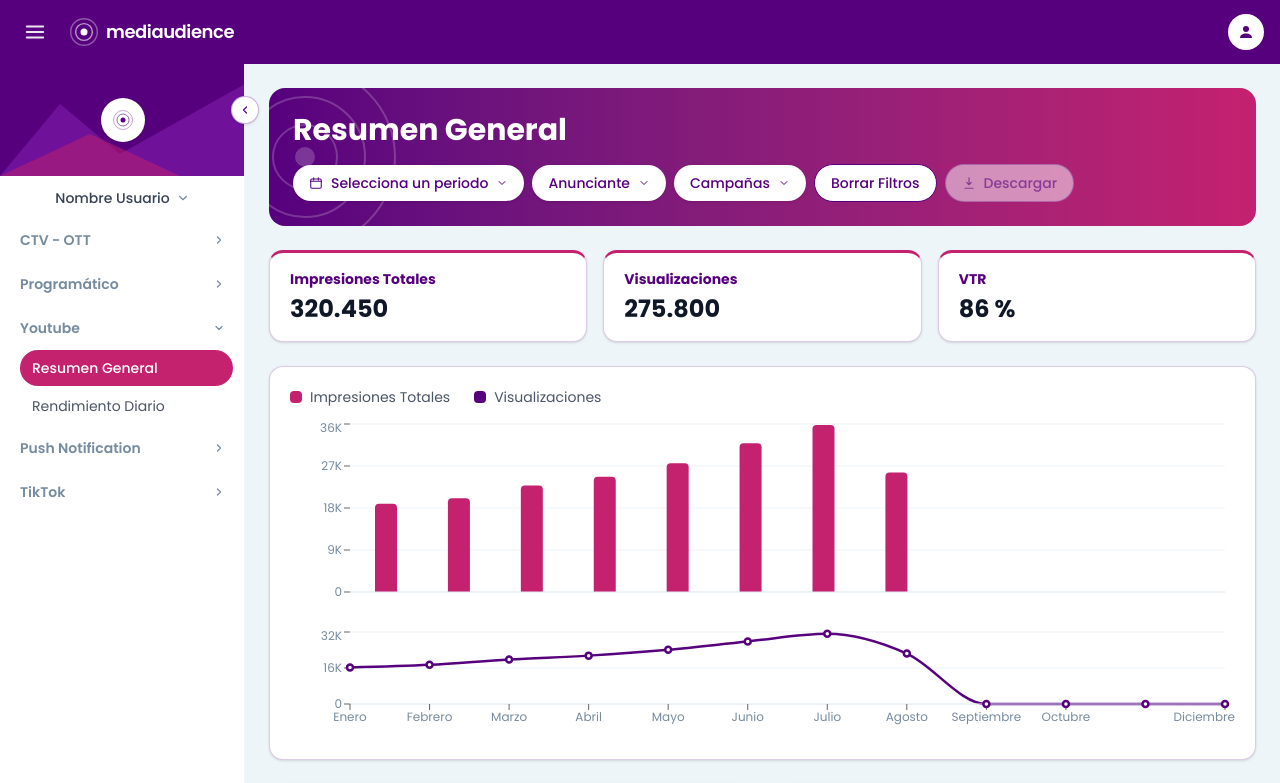
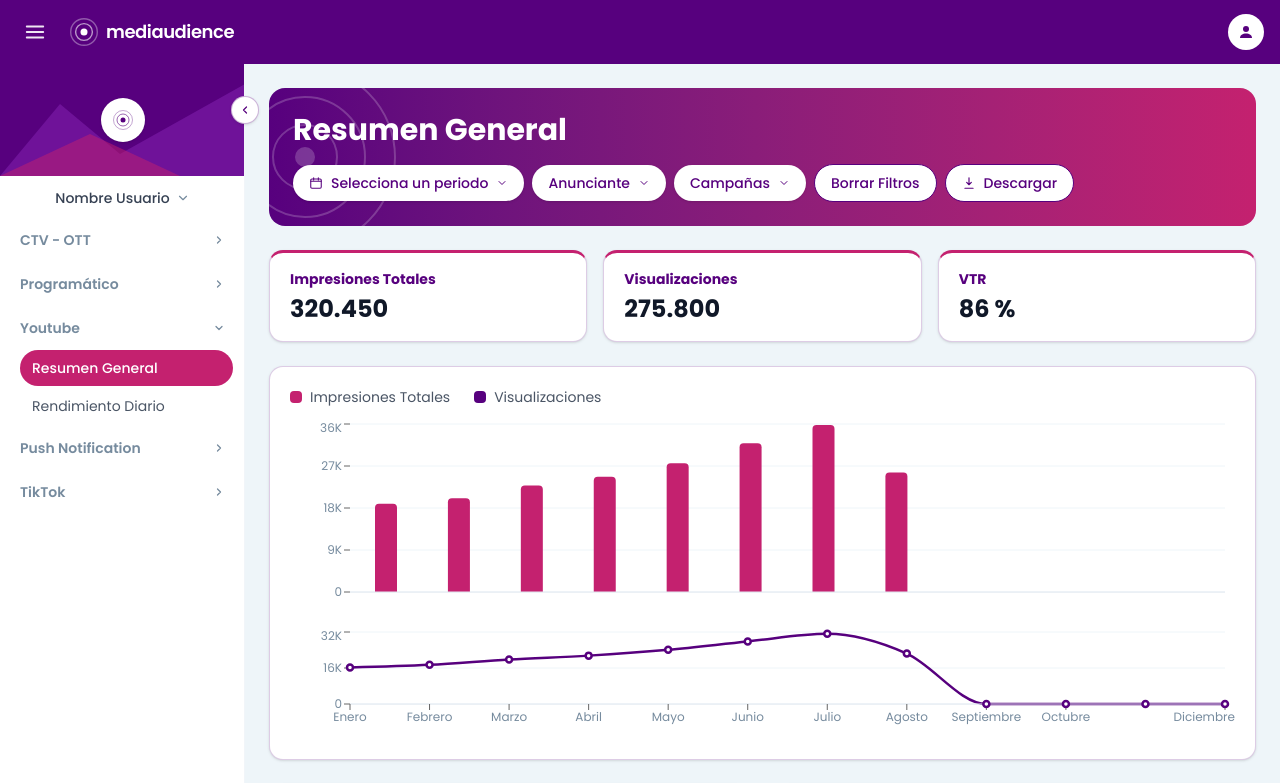
Before and after one commit to mediaudience/hub-mediaudience, a React (Vite) app: page /youtube/resumen-general in a window 1280 px wide. Shown: the top 783 px of the page. Built offline with nearby package versions, Linux system fonts and the light colour scheme.

Commit message:
Enable Descargar button: export current view (KPIs/chart/donuts or active table) as CSV

```diff
--- a/src/components/common/GradientHeader.jsx
+++ b/src/components/common/GradientHeader.jsx
@@ -2,7 +2,7 @@ import { useState } from "react";
 import PeriodPicker from "./PeriodPicker";
 import FilterPill from "./FilterPill";
 
-export default function GradientHeader({ title, filters = [], onApplyPeriod, onClearFilters }) {
+export default function GradientHeader({ title, filters = [], onApplyPeriod, onClearFilters, onDownload }) {
   const [resetKey, setResetKey] = useState(0);
 
   const handleClearFilters = () => {
@@ -44,13 +44,18 @@ export default function GradientHeader({ title, filters = [], onApplyPeriod, onC
           </button>
           <button
             type="button"
-            disabled
-            aria-disabled="true"
-            title="Próximamente"
-            className="flex items-center gap-2 bg-white/50 text-brand-purple/60 text-sm font-medium px-4 py-2 rounded-full border border-brand-purple/30 whitespace-nowrap cursor-not-allowed"
+            onClick={onDownload}
+            disabled={!onDownload}
+            aria-disabled={!onDownload}
+            title={onDownload ? "Descargar lo que estás viendo" : "No hay datos para descargar en esta vista"}
+            className={`flex items-center gap-2 text-sm font-medium px-4 py-2 rounded-full border whitespace-nowrap ${
+              onDownload
+                ? "bg-white text-brand-purple border-brand-purple hover:bg-white/90 focus-visible:outline focus-visible:outline-2 focus-visible:outline-offset-2 focus-visible:outline-white"
+                : "bg-white/50 text-brand-purple/60 border-brand-purple/30 cursor-not-allowed"
+            }`}
           >
             <svg width="14" height="14" viewBox="0 0 24 24" fill="none">
-              <path d="M12 3v12m0 0l-4-4m4 4l4-4M5 21h14" stroke="#57007E" strokeWidth="2" strokeLinecap="round" strokeLinejoin="round" opacity="0.6" />
+              <path d="M12 3v12m0 0l-4-4m4 4l4-4M5 21h14" stroke="#57007E" strokeWidth="2" strokeLinecap="round" strokeLinejoin="round" opacity={onDownload ? "1" : "0.6"} />
             </svg>
             Descargar
           </button>
--- a/src/pages/ChannelRendimientoDiario.jsx
+++ b/src/pages/ChannelRendimientoDiario.jsx
@@ -3,6 +3,7 @@ import GradientHeader from "../components/common/GradientHeader";
 import Tabs from "../components/common/Tabs";
 import DailyPerformanceTable from "../components/common/DailyPerformanceTable";
 import TestigoTable from "../components/common/TestigoTable";
+import { downloadCSV } from "../utils/csv";
 
 const TABS = [
   { key: "campana", label: "Rendimiento por Campañas", icon: "megaphone" },
@@ -10,12 +11,45 @@ const TABS = [
   { key: "testigo", label: "Testigo", icon: "clip" },
 ];
 
+const PERFORMANCE_COLUMNS = (entityKey, entityLabel) => [
+  { key: "fecha", label: "Fecha" },
+  { key: entityKey, label: entityLabel },
+  { key: "motivo", label: "Motivo" },
+  { key: "impresionesTotales", label: "Impresiones Totales" },
+  { key: "visualizaciones", label: "Visualizaciones" },
+  { key: "quartil25", label: "Quartil 25%" },
+  { key: "quartil50", label: "Quartil 50%" },
+  { key: "quartil75", label: "Quartil 75%" },
+  { key: "quartil100", label: "Quartil 100%" },
+  { key: "vtr", label: "VTR" },
+];
+
+const TESTIGO_COLUMNS = [
+  { key: "fecha", label: "Fecha" },
+  { key: "campana", label: "Campaña" },
+  { key: "publisher", label: "Publisher" },
+  { key: "estado", label: "Estado" },
+  { key: "testigoUrl", label: "Testigo" },
+];
+
 export default function ChannelRendimientoDiario({ data, filters = [{ label: "Campaña", options: [] }] }) {
   const [tab, setTab] = useState("campana");
 
+  const exportConfig = {
+    campana: { rows: data.porCampana, columns: PERFORMANCE_COLUMNS("campana", "Campaña"), filename: "rendimiento-por-campana" },
+    publisher: { rows: data.porPublisher, columns: PERFORMANCE_COLUMNS("publisher", "Publisher"), filename: "rendimiento-por-publisher" },
+    testigo: { rows: data.testigo, columns: TESTIGO_COLUMNS, filename: "testigo" },
+  }[tab];
+
+  const handleDownload = () => downloadCSV(exportConfig.filename, exportConfig.rows, exportConfig.columns);
+
   return (
     <div>
-      <GradientHeader title="Rendimiento Diario" filters={filters} />
+      <GradientHeader
+        title="Rendimiento Diario"
+        filters={filters}
+        onDownload={exportConfig.rows.length > 0 ? handleDownload : undefined}
+      />
 
       <Tabs tabs={TABS} active={tab} onChange={setTab} />
 
--- a/src/pages/ChannelResumenGeneral.jsx
+++ b/src/pages/ChannelResumenGeneral.jsx
@@ -4,11 +4,45 @@ import ComboBarChart from "../components/common/ComboBarChart";
 import DonutWithTable from "../components/common/DonutWithTable";
 import Card from "../components/common/Card";
 import { formatNumber, formatPercent } from "../utils/format";
+import { downloadSectionsCSV } from "../utils/csv";
 
 export default function ChannelResumenGeneral({ kpis, chartData, chartXKey = "mes", chartSeries, donuts, filters = [] }) {
+  const handleDownload = () => {
+    const sections = [
+      {
+        title: "KPIs",
+        rows: kpis.map((k) => ({
+          indicador: k.label,
+          valor: k.percent ? formatPercent(k.value) : formatNumber(k.value),
+        })),
+        columns: [
+          { key: "indicador", label: "Indicador" },
+          { key: "valor", label: "Valor" },
+        ],
+      },
+      {
+        title: "Evolución",
+        rows: chartData,
+        columns: [
+          { key: chartXKey, label: chartXKey },
+          ...chartSeries.map((s) => ({ key: s.key, label: s.label })),
+        ],
+      },
+      ...donuts.map((d) => ({
+        title: d.title,
+        rows: d.data,
+        columns: [
+          { key: "label", label: d.labelHeader },
+          { key: "value", label: d.valueHeader || "Impresiones Totales" },
+        ],
+      })),
+    ];
+    downloadSectionsCSV("resumen-general", sections);
+  };
+
   return (
     <div>
-      <GradientHeader title="Resumen General" filters={filters} />
+      <GradientHeader title="Resumen General" filters={filters} onDownload={handleDownload} />
 
       <div className="flex flex-wrap gap-4 mb-6">
         {kpis.map((k) => (
--- /dev/null
+++ b/src/utils/csv.js
@@ -0,0 +1,43 @@
+function toCSVValue(value) {
+  const str = String(value ?? "");
+  return /[",\n]/.test(str) ? `"${str.replace(/"/g, '""')}"` : str;
+}
+
+function normalizeColumns(rows, columns) {
+  const cols = columns || Object.keys(rows[0] ?? {}).map((key) => ({ key, label: key }));
+  return cols.map((c) => (typeof c === "string" ? { key: c, label: c } : c));
+}
+
+export function rowsToCSV(rows, columns) {
+  const cols = normalizeColumns(rows, columns);
+  const lines = [cols.map((c) => toCSVValue(c.label)).join(",")];
+  rows.forEach((row) => lines.push(cols.map((c) => toCSVValue(row[c.key])).join(",")));
+  return lines.join("\n");
+}
+
+export function sectionsToCSV(sections) {
+  return sections
+    .filter((s) => s.rows.length > 0)
+    .map((s) => `${s.title}\n${rowsToCSV(s.rows, s.columns)}`)
+    .join("\n\n");
+}
+
+function triggerDownload(filename, content) {
+  const blob = new Blob([content], { type: "text/csv;charset=utf-8;" });
+  const url = URL.createObjectURL(blob);
+  const link = document.createElement("a");
+  link.href = url;
+  link.download = filename.endsWith(".csv") ? filename : `${filename}.csv`;
+  document.body.appendChild(link);
+  link.click();
+  document.body.removeChild(link);
+  URL.revokeObjectURL(url);
+}
+
+export function downloadCSV(filename, rows, columns) {
+  triggerDownload(filename, rowsToCSV(rows, columns));
+}
+
+export function downloadSectionsCSV(filename, sections) {
+  triggerDownload(filename, sectionsToCSV(sections));
+}
```
